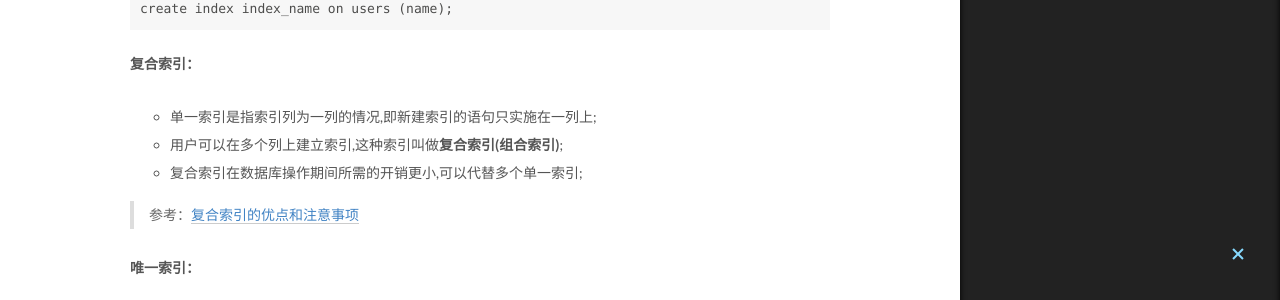
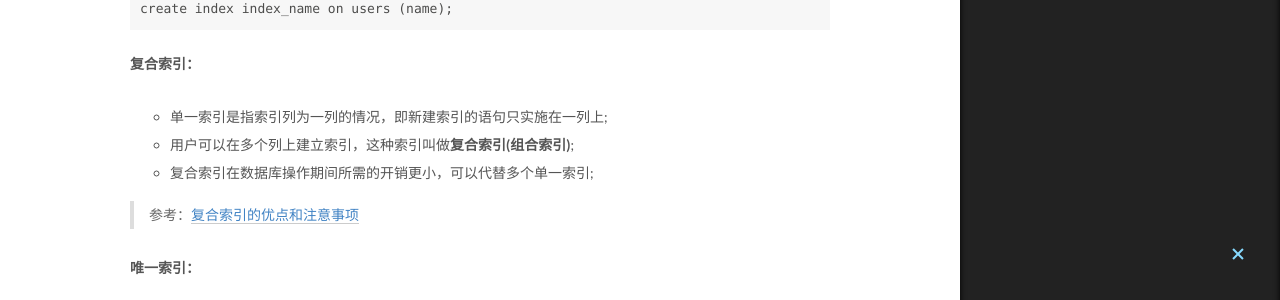
Before and after one commit to nnngu/LearningNotes, a Jekyll site: the page built from _posts/2018-06-05-PHP 面试题收集.md, in a window 1280 px wide. Shown: the part 588-888 px from the top of the page. Built offline with Jekyll 4.4.1, drawn with Linux system fonts in a browser that asks for light colours; some of the changed text lies outside the part shown.

```diff
--- a/_posts/2018-06-05-PHP 面试题收集.md
+++ b/_posts/2018-06-05-PHP 面试题收集.md
@@ -17,9 +17,9 @@ create index index_name on users (name);
 
 **复合索引：**
 
-- 单一索引是指索引列为一列的情况,即新建索引的语句只实施在一列上;
-- 用户可以在多个列上建立索引,这种索引叫做**复合索引(组合索引)**;
-- 复合索引在数据库操作期间所需的开销更小,可以代替多个单一索引;
+- 单一索引是指索引列为一列的情况，即新建索引的语句只实施在一列上;
+- 用户可以在多个列上建立索引，这种索引叫做**复合索引(组合索引)**;
+- 复合索引在数据库操作期间所需的开销更小，可以代替多个单一索引;
 
 > 参考：[复合索引的优点和注意事项](https://www.cnblogs.com/summer0space/p/7247778.html)
 
@@ -121,8 +121,8 @@ InnoDB 和 MyISAM 基本的差别为：MyISAM 类型的表强调的是性能，
 
 ### 9、ThinkPHP5 安全相关措施
 
-- 预防 SQL 注入：使用 addslashes 函数(将'转为\\'，将"转为\\")
-- 预防 XSS：使用 htmlspecialchars 函数将脚本标签的小于号转为\&lt; 大于号转为\&gt;
+- 预防 SQL 注入：使用 addslashes 函数(将`'`转为`\'`，将`"`转为`\"`)
+- 预防 XSS：使用 htmlspecialchars 函数将脚本标签的小于号转为`&lt;` 大于号转为`&gt;`
 - 预防 CSRF：from 表单提交数据，使用 csrf token 验证
 - public 目录是唯一的对外访问的目录
 - 使用 TP 框架提供的 Request 类的 param 方法或者使用 input 助手函数来获取请求参数，而不是原生系统变量获取用户输入的数据
```
